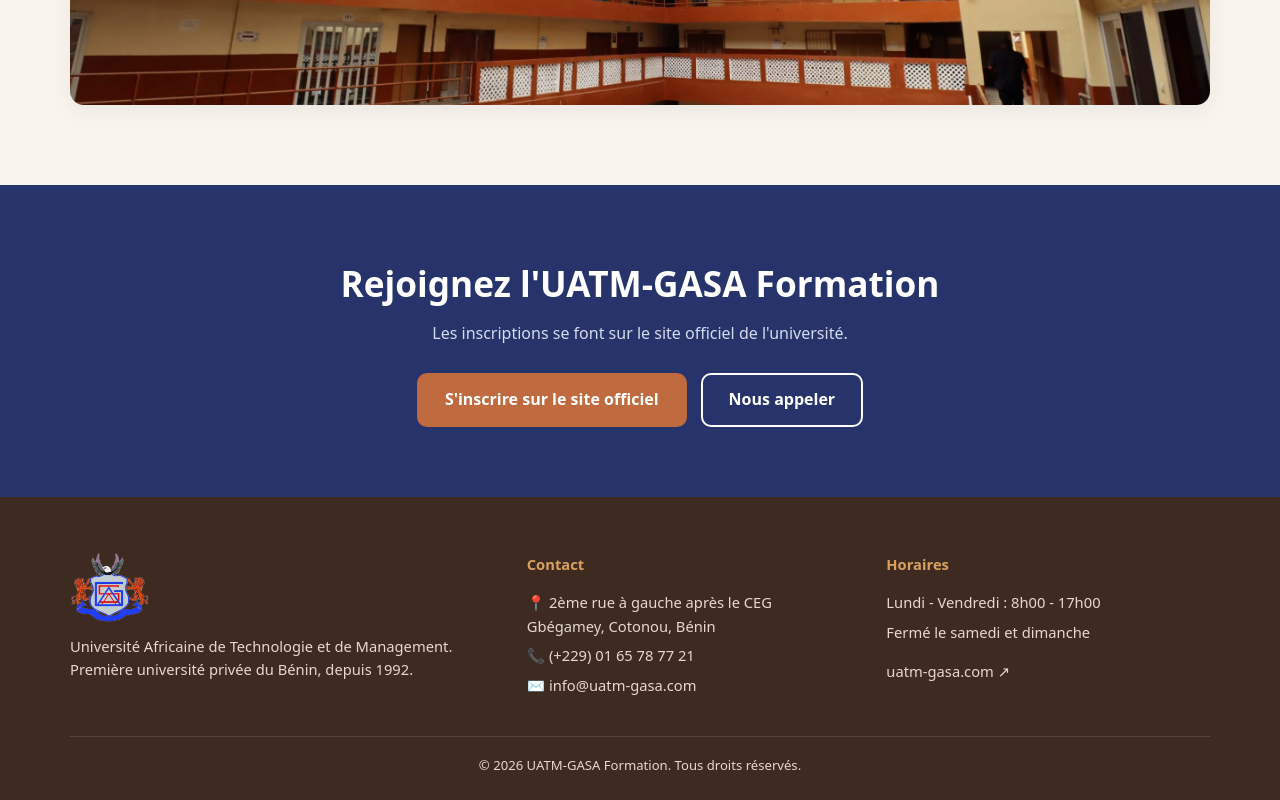
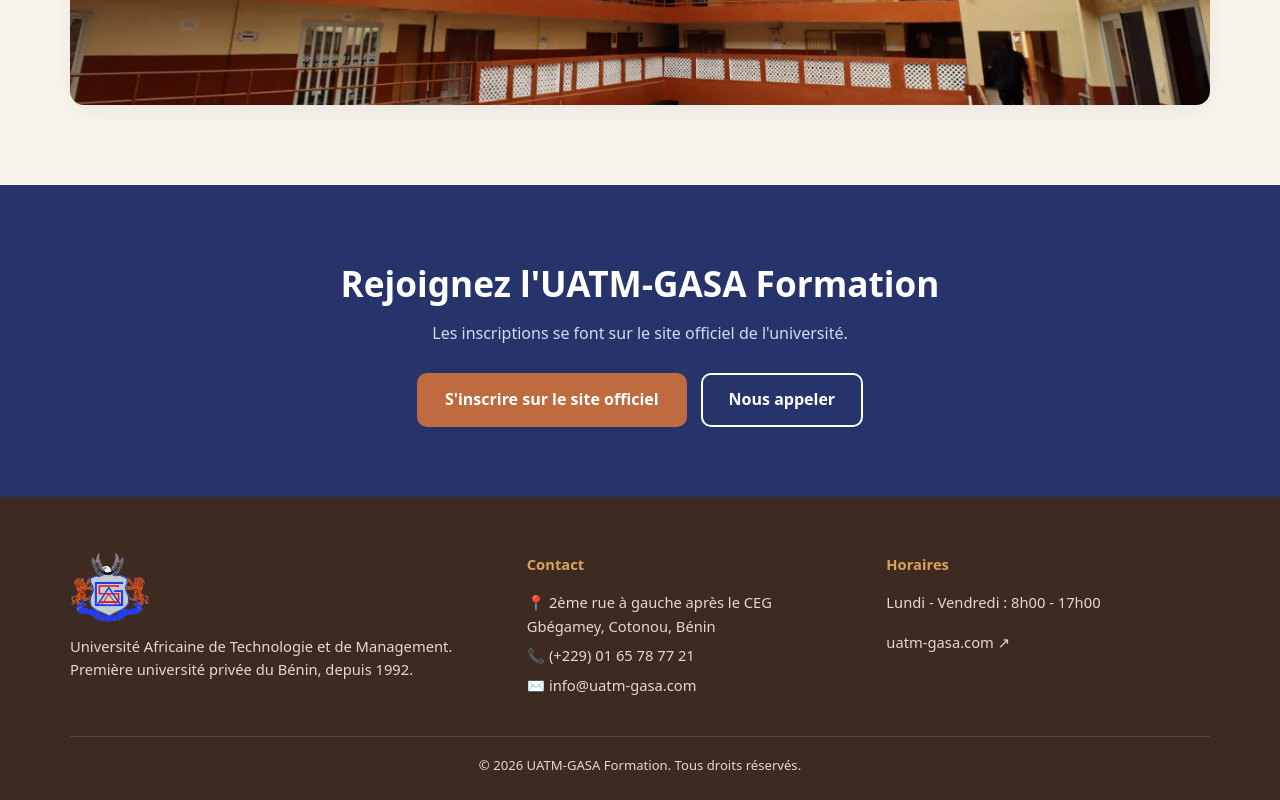
Before and after one commit to Houecande/uatm-gasa-formation, a React (Vite) app: page / in a window 1280 px wide. Shown: the part 4031-4831 px from the top of the page. Built offline with nearby package versions, Linux system fonts and the light colour scheme.

Commit message:
Implémentation et réorganisation des composants pour améliorer la structure du projet et la lisibilité du code. Ajout du readme.md pour fournir des informations sur le projet et ses fonctionnalités.

```diff
--- a/src/components/Footer.jsx
+++ b/src/components/Footer.jsx
@@ -25,7 +25,6 @@
             <h4>Horaires</h4>
             <ul>
               <li>{contact.horaires}</li>
-              <li>{contact.fermeture}</li>
               <li style={{ marginTop: 10 }}>
                 <a href={SITE_OFFICIEL} target="_blank" rel="noreferrer">uatm-gasa.com ↗</a>
               </li>
--- a/src/data.js
+++ b/src/data.js
@@ -8,7 +8,6 @@
   telephoneLien: 'tel:+2290165787721',
   email: 'info@uatm-gasa.com',
   horaires: 'Lundi - Vendredi : 8h00 - 17h00',
-  fermeture: 'Fermé le samedi et dimanche',
 }
 
 export const stats = [
@@ -108,8 +107,8 @@
     principal: true,
     adresse: '2ème rue à gauche après le CEG Gbégamey',
     telephone: '+229 65 78 77 21',
-    lat: 6.361814,
-    lng: 2.413788,
+    lat: 6.360185996124605,
+    lng: 2.413464441136492,
     recherche: 'UATM GASA Formation Gbégamey, Cotonou, Bénin',
   },
   {
```
